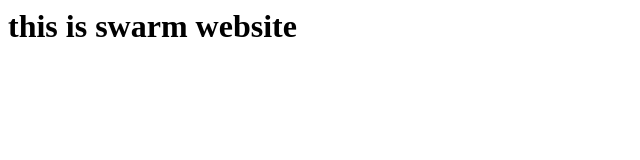
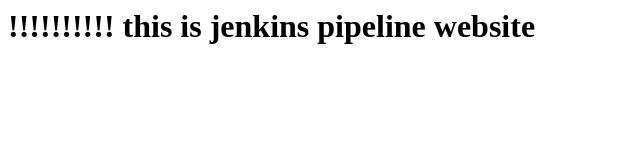
Before and after one commit to Prathamesh1236/swarm_project, a plain HTML site: page index.html in a window 1280 px wide. Shown: the whole page, without its empty margins (0-640 px from the left). Drawn offline with Linux system fonts and the light colour scheme.

Commit message:
pipeline

```diff
--- a/index.html
+++ b/index.html
@@ -1 +1 @@
-<h1> this is swarm website</h1>
+<h1>!!!!!!!!!! this is jenkins pipeline  website</h1>
```
